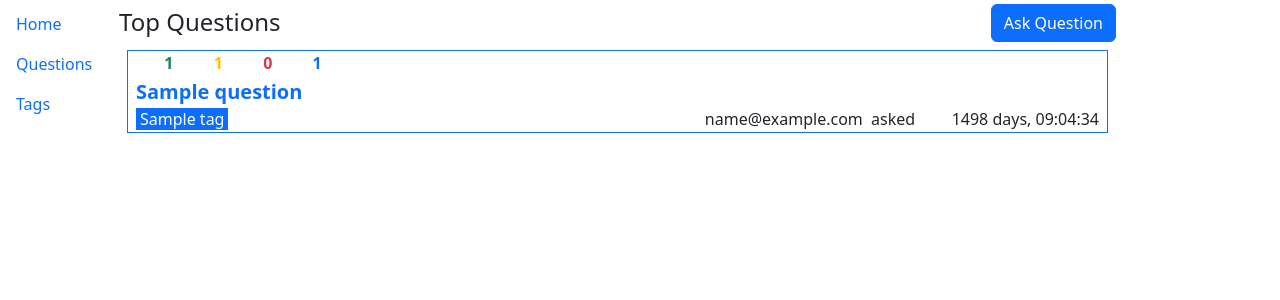
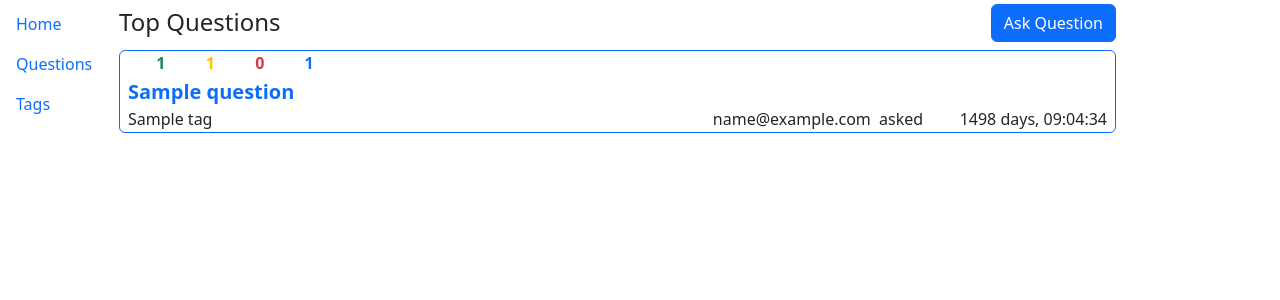
Before and after one commit to valed-dm/soclone, a Django app: page /questions/ in a window 1280 px wide. Shown: the part 57-357 px from the top of the page. Run offline with Django 4.2, Linux system fonts and the light colour scheme; tables that the repository leaves empty hold one stand-in row (values such as "Sample post"); parts of the project's set-up code (start-up, migrations or seed data) failed here and were passed over; some libraries are stand-ins or nearby versions.

Commit message:
questions.html formatting modified

```diff
--- a/soclone/templates/questions/questions.html
+++ b/soclone/templates/questions/questions.html
@@ -4,14 +4,14 @@
 {% load static %}
 
 {% block content %}
-  <div class="mx-auto">
+  <div>
     <div class="d-flex justify-content-between">
       <span class="fs-4">Top Questions</span>
-      <button type="button" class="btn btn-primary">Ask Question</button>
+      <a class="btn btn-primary" href={% url "questions:question_create" %}>Ask Question</a>
     </div>
     {% if questions_list %}
       {% for question in questions_list %}
-        <div class="border border-1 border-primary m-2">
+        <div class="border border-1 border-primary mt-2 rounded">
           <div>
             <span class="ms-2 text-success fw-bolder">
               <img src="{% static "images/thumbnails/answer-24.png" %}" alt="Answered" />
@@ -32,7 +32,7 @@
             </div>
             <div class="d-flex justify-content-between">
               <div>
-                {% for tag in question.tags.all %}<span class="ms-2 px-1 bg-primary text-white">{{ tag.name }}</span>{% endfor %}
+                {% for tag in question.tags.all %}<span class="ms-2">{{ tag.name }}</span>{% endfor %}
                 {% if not question.tags.all %}<span class="mx-2">not_tagged</span>{% endif %}
               </div>
               <div class="mx-2">
```
